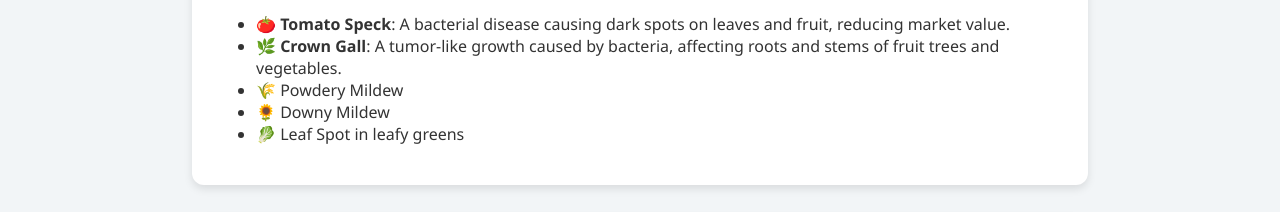
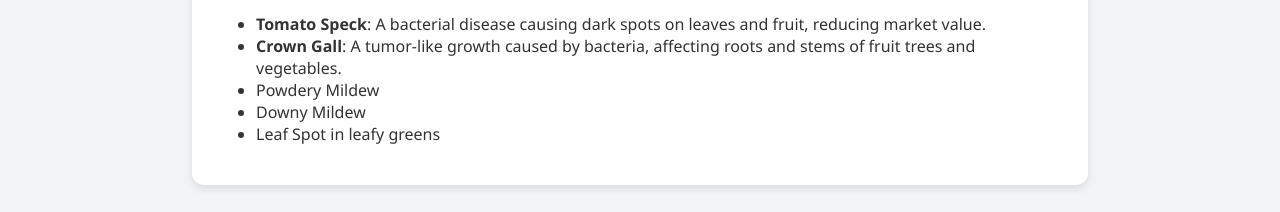
Before and after one commit to AfnanMahmoudAbuAmer/Food-Security-In-Jordan, a plain HTML site: page diseases.html in a window 1280 px wide. Shown: the part 423-635 px from the top of the page. Drawn offline with Linux system fonts and the light colour scheme.

Commit message:
diseases.html

```diff
--- a/diseases.html
+++ b/diseases.html
@@ -25,11 +25,11 @@
     <div class="card">
       <h1>Common Diseases</h1>
       <ul>
-        <li>🍅 <strong>Tomato Speck</strong>: A bacterial disease causing dark spots on leaves and fruit, reducing market value.</li>
-        <li>🌿 <strong>Crown Gall</strong>: A tumor-like growth caused by bacteria, affecting roots and stems of fruit trees and vegetables.</li>
-        <li>🌾 Powdery Mildew</li>
-        <li>🌻 Downy Mildew</li>
-        <li>🥬 Leaf Spot in leafy greens</li>
+        <li> <strong>Tomato Speck</strong>: A bacterial disease causing dark spots on leaves and fruit, reducing market value.</li>
+        <li> <strong>Crown Gall</strong>: A tumor-like growth caused by bacteria, affecting roots and stems of fruit trees and vegetables.</li>
+        <li> Powdery Mildew</li>
+        <li> Downy Mildew</li>
+        <li> Leaf Spot in leafy greens</li>
       </ul>
     </div>
 
@@ -65,4 +65,5 @@
   </div>
 
 </body>
+
 </html>
```
